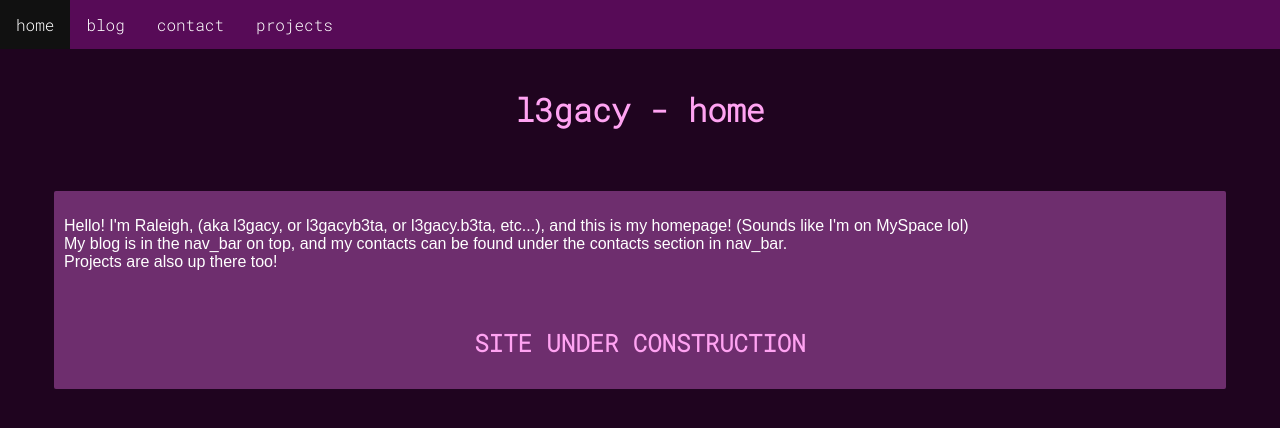
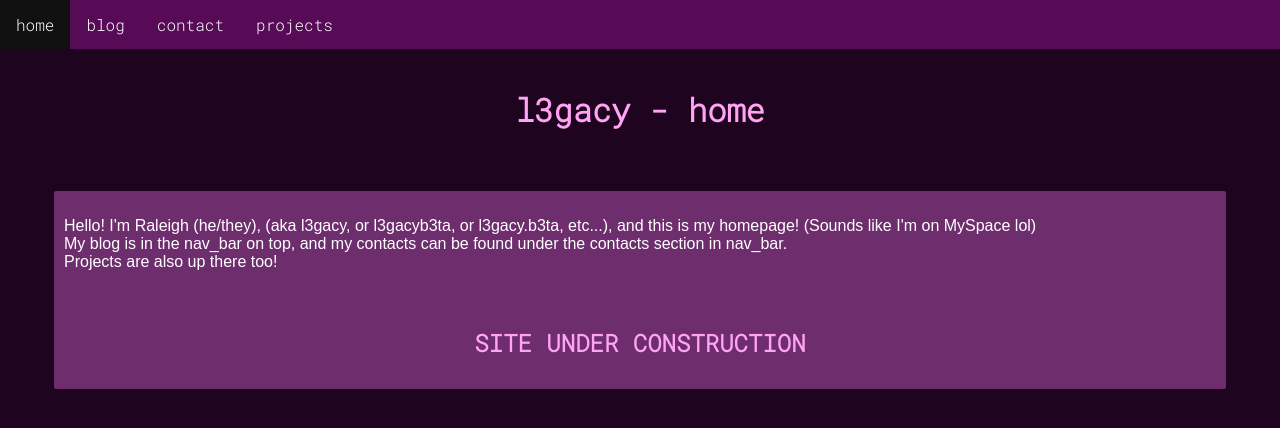
Before and after one commit to l3gacyb3ta/blog, a Django app: page / in a window 1280 px wide. Shown: the top 428 px of the page. Run offline with Django 3.2, Linux system fonts and the light colour scheme.

Commit message:
Added pronouns.

```diff
--- a/blog_app/templates/blog/home.html
+++ b/blog_app/templates/blog/home.html
@@ -19,7 +19,7 @@
 
     <article>
     <p>
-      Hello! I'm Raleigh, (aka l3gacy, or l3gacyb3ta, or l3gacy.b3ta, etc...), and this is my homepage! (Sounds like I'm on MySpace lol) <br>
+      Hello! I'm Raleigh (he/they), (aka l3gacy, or l3gacyb3ta, or l3gacy.b3ta, etc...), and this is my homepage! (Sounds like I'm on MySpace lol) <br>
       My blog is in the nav_bar on top, and my contacts can be found under the contacts section in nav_bar. <br>
       Projects are also up there too!<br>
       <br><br>
```
